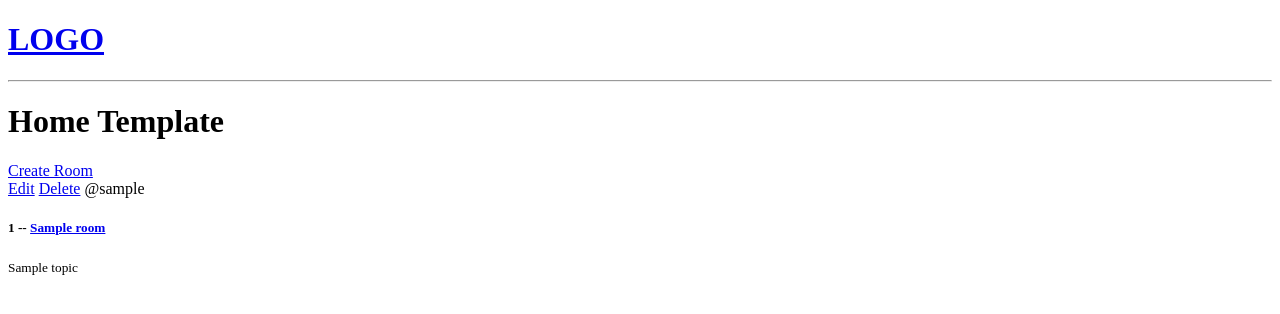
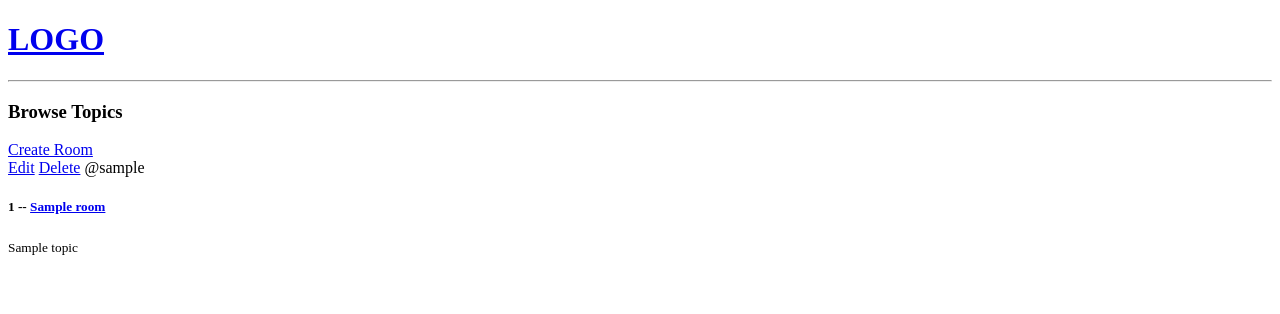
Before and after one commit to bhagyashah-dev/StudyBud, a Django app: page / in a window 1280 px wide. Shown: the top 314 px of the page. Run offline with Django 5.2, Linux system fonts and the light colour scheme; tables that the repository leaves empty hold one stand-in row (values such as "Sample post").

Commit message:
styling home page

```diff
--- a/myapp/templates/myapp/home.html
+++ b/myapp/templates/myapp/home.html
@@ -1,6 +1,19 @@
 {% extends 'main.html' %}
 {% block content %}
-<h1>Home Template</h1>
+
+<style>
+    .home-contianer{
+        display: grid;
+        grid-template-columns: 1fr 3fr;
+    }
+</style>
+
+<div class="home-container">
+
+    <div>
+        <h3>Browse Topics</h3>
+    </div>
+
     <div>
         <a href="{% url 'create-room' %}">Create Room</a>
         <div>
@@ -16,4 +29,6 @@
             {% endfor %}
         </div>
     </div>
+
+</div>
 {% endblock content %}
```
Lines whose indentation alone changed are shown as unchanged.
